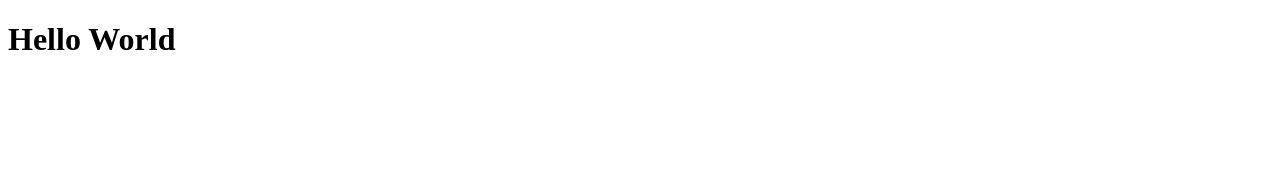
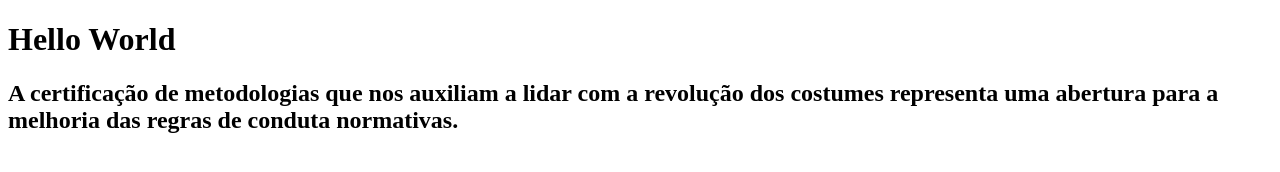
Before and after one commit to IthilDS/Test, a plain HTML site: page index.html in a window 1280 px wide. Drawn offline with Linux system fonts and the light colour scheme.

Commit message:
adicionei texto

```diff
--- a/index.html
+++ b/index.html
@@ -8,6 +8,6 @@
 </head>
 <body>
  <h1>Hello World</h1>
-
+ <h2>A certificação de metodologias que nos auxiliam a lidar com a revolução dos costumes representa uma abertura para a melhoria das regras de conduta normativas.</h2>
 </body>
 </html>
```
